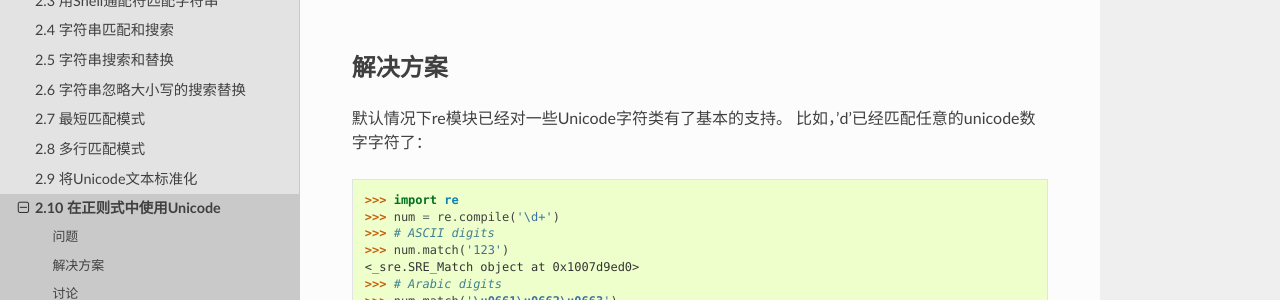
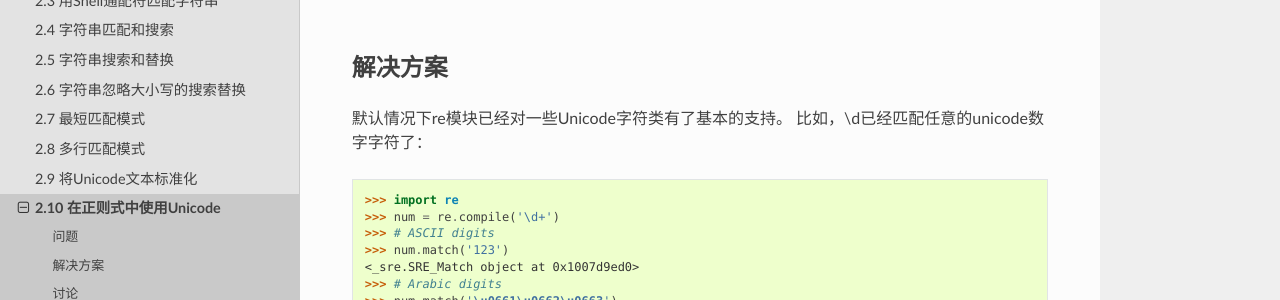
Before and after one commit to yidao620c/python3-cookbook, a Sphinx documentation site: the page built from source/c02/p10_work_with_unicode_in_regexp.rst, in a window 1280 px wide and 1387 px high. Shown: the part 275-575 px from the top of the window. Built offline with Sphinx 7.4.7 and the Read the Docs theme 2.0.0, drawn with Linux system fonts in a browser that asks for light colours.

Commit message:
2.10小节完成

```diff
--- a/source/c02/p10_work_with_unicode_in_regexp.rst
+++ b/source/c02/p10_work_with_unicode_in_regexp.rst
@@ -13,7 +13,7 @@
 解决方案
 ----------
 默认情况下re模块已经对一些Unicode字符类有了基本的支持。
-比如，'\d'已经匹配任意的unicode数字字符了：
+比如，\\d已经匹配任意的unicode数字字符了：
 
 .. code-block:: python
 
```
